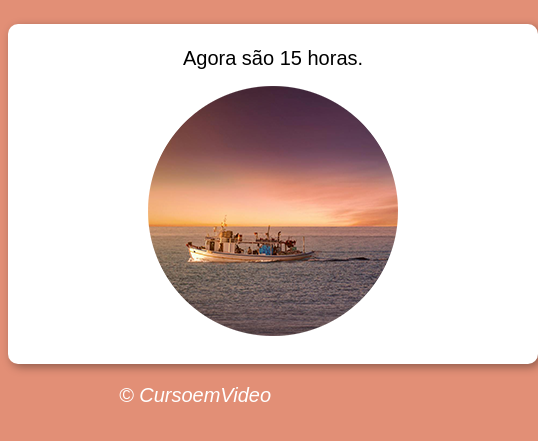
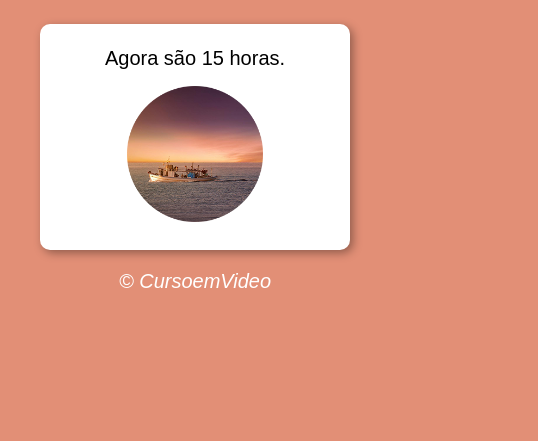
Before and after one commit to miguelzufelatto/javascript, a plain HTML site: page desafios/Aula 12ex/ex014/modelo.html in a window 390 px wide. Shown: the part 75-516 px from the top of the page, 538 px wide, since content can reach past the window. Drawn offline with Linux system fonts and the light colour scheme.

Commit message:
responsividade

```diff
--- /dev/null
+++ b/desafios/Aula 12ex/ex014/mediaquery.css
@@ -0,0 +1,11 @@
+@charset "UTF-8";
+
+@media screen and (max-width: 768px) {
+    img {
+        width: 8.5rem;
+    }
+
+    section {
+        width: 17.5rem;
+    }
+}
--- a/desafios/Aula 12ex/ex014/modelo.html
+++ b/desafios/Aula 12ex/ex014/modelo.html
@@ -5,6 +5,7 @@
     <meta name="viewport" content="width=device-width, initial-scale=1.0">
     <title>Hora do Dia</title>
     <link rel="stylesheet" href="estilo.css">
+    <link rel="stylesheet" href="mediaquery.css">
 </head>
 <body onload="carregar()">
     <header>
```
